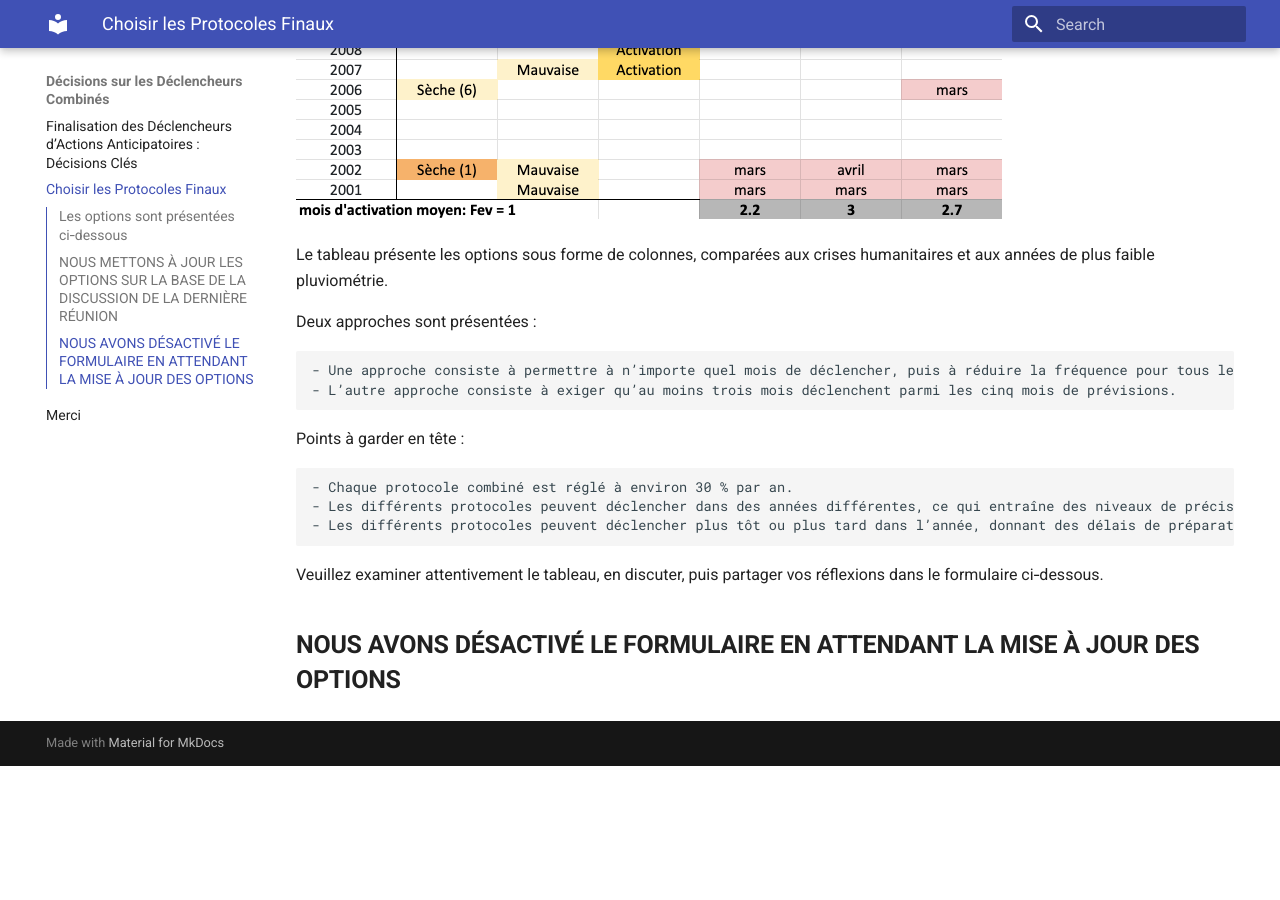
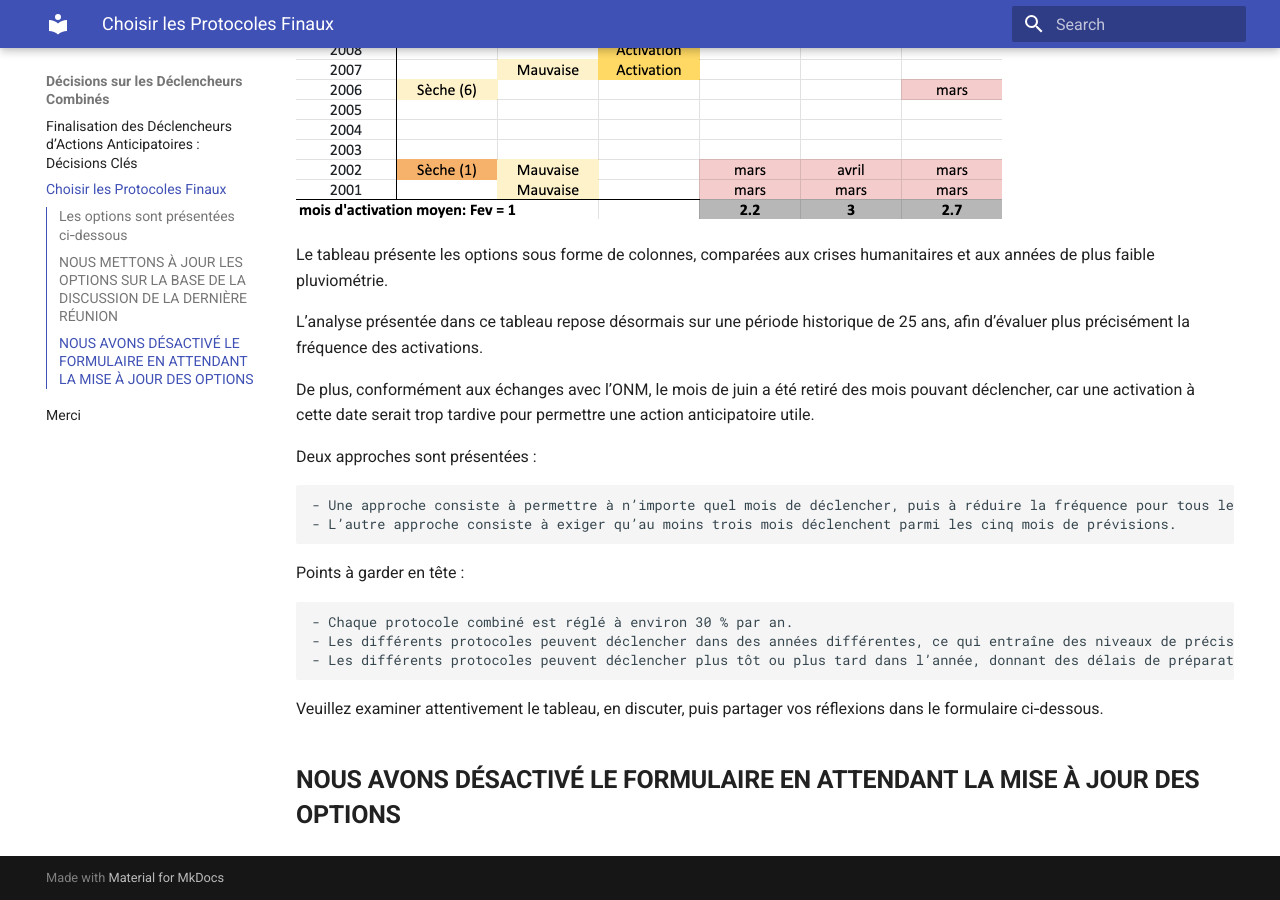
Before and after one commit to ccsfist/compoundtriggerdecisionsFR, an MkDocs documentation site: the page built from docs/options.md, in a window 1280 px wide and 900 px high, scrolled down 817 px. Built offline with MkDocs 1.6.1 and Material for MkDocs 9.7.7, drawn with Linux system fonts in a browser that asks for light colours; before the commit the page ends 1583 px from its top, so only the background shows below that.

Commit message:
Clarifying the mechanism

```diff
--- a/docs/options.md
+++ b/docs/options.md
@@ -8,6 +8,10 @@
 ![](packageoptions.png)
 
 Le tableau présente les options sous forme de colonnes, comparées aux crises humanitaires et aux années de plus faible pluviométrie.
+
+L’analyse présentée dans ce tableau repose désormais sur une période historique de 25 ans, afin d’évaluer plus précisément la fréquence des activations.
+
+De plus, conformément aux échanges avec l’ONM, le mois de juin a été retiré des mois pouvant déclencher, car une activation à cette date serait trop tardive pour permettre une action anticipatoire utile.
 
 Deux approches sont présentées :
 
```
Also changed, not shown: site/options/index.html, site/search/search_index.json.
